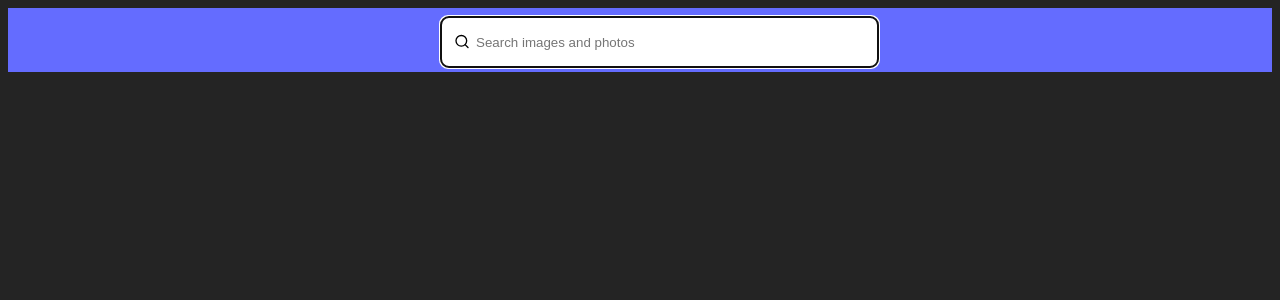
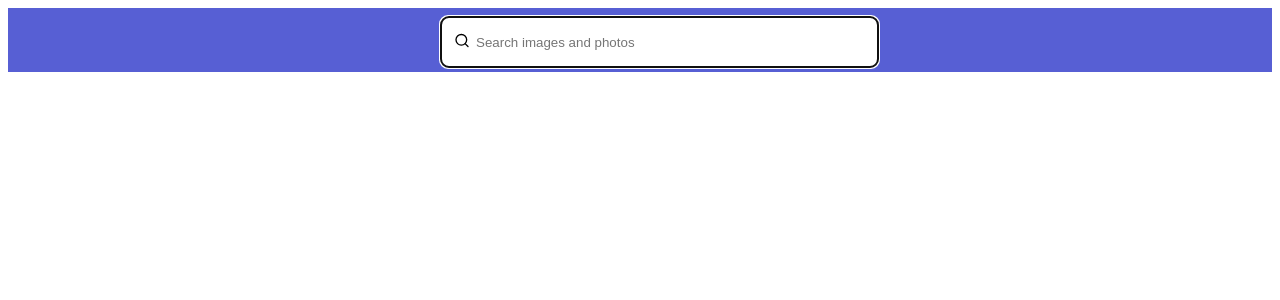
Before and after one commit to Alf-540/goit-react-hw-04, a React (Vite) app: page / in a window 1280 px wide. Shown: the top 300 px of the page. Built offline with nearby package versions, Linux system fonts and the light colour scheme.

Commit message:
css changes

```diff
--- a/src/Services/API.js
+++ b/src/Services/API.js
@@ -4,7 +4,7 @@ const API_KEY = 'O4fQ_gP_tqXUqYUshcB2vZNcRP-zW02dafTfTTzbmVE';
 axios.defaults.baseURL = 'https://api.unsplash.com/';
 axios.defaults.headers.common['Authorization'] = `Client-ID ${API_KEY}`;
 
-export const getPhotos = async (query, page = 1, per_page = 15) => {
+export const getPhotos = async (query, page = 1, per_page = 12) => {
   const { data } = await axios.get('search/photos', {
     params: {
       query,
--- a/src/components/ImageGallery/ImageGallery.module.css
+++ b/src/components/ImageGallery/ImageGallery.module.css
@@ -10,7 +10,7 @@
     width: 164px;
     height: 110px;
     flex-shrink: 0;
-    cursor: pointer;
+    cursor: zoom-in;
 }
 
 @media (min-width: 920px) {
--- a/src/components/ImageModal/ImageModal.module.css
+++ b/src/components/ImageModal/ImageModal.module.css
@@ -1,7 +1,7 @@
 .img {
     width: 100%;
     height: 100%;
-    object-fit: cover;
+    object-fit: scale-down;
     border-top-left-radius: 8px;
     border-top-right-radius: 8px;
 }
@@ -11,8 +11,7 @@
     top: 50%;
     left: 50%;
     transform: translate(-50%, -50%);
-    width: 80%;
-    height: 80%;
+    max-height: 95%;
     border: none;
     padding: 0;
 }
--- a/src/components/SearchBar/SearchBar.module.css
+++ b/src/components/SearchBar/SearchBar.module.css
@@ -1,15 +1,14 @@
 .search {
-    background-color: #646cff;
-    margin-bottom: 20px;
-}
+    background-color: #575fd4;
+    padding-top: 8px;
+    padding-bottom: 8px;}
 
 .form {
     position: relative;
-    margin: 0 auto;
+    margin:  auto;
     height: 48px;
     max-width: 400px;
-    padding-top: 8px;
-    padding-bottom: 8px;
+
 }
 
 .input {
--- a/src/index.css
+++ b/src/index.css
@@ -3,9 +3,9 @@
   line-height: 1.5;
   font-weight: 400;
 
-  color-scheme: light dark;
-  color: rgba(255, 255, 255, 0.87);
-  background-color: #242424;
+  /* color-scheme: light dark; */
+  background-color: rgba(255, 255, 255, 0.87);
+  color: #242424;
 
   font-synthesis: none;
   text-rendering: optimizeLegibility;
```
